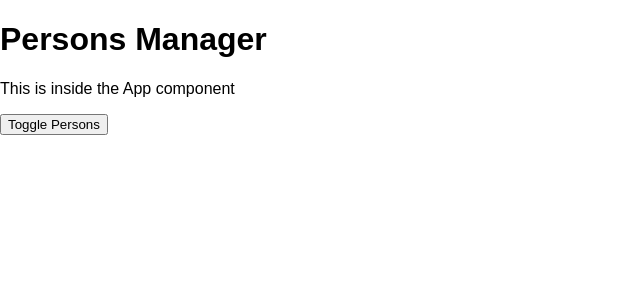
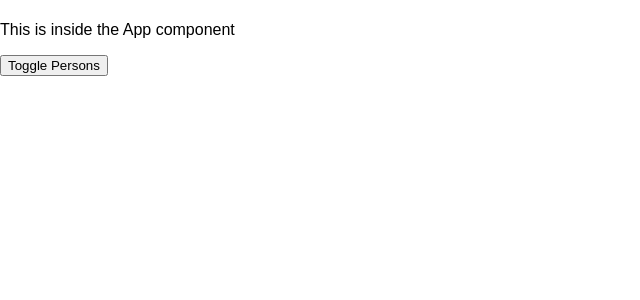
Before and after one commit to mriduladas/new-repo1, a React app: page / in a window 1280 px wide. Shown: the top 300 px of the page, without its empty margins (0-640 px from the left). Built offline with nearby package versions, Linux system fonts and the light colour scheme.

Commit message:
using withClassNew in App.js approach 2

```diff
--- a/src/containers/App.js
+++ b/src/containers/App.js
@@ -3,6 +3,7 @@
 import classes from './App.css';
 import Persons from '../components/Persons/Persons';
 import Cockpit from '../components/Cockpit/Cockpit'
+import withClassNew from '../hoc/withClassNew'
 
 
 
@@ -127,4 +128,4 @@
 }
 
 
-export default App;
+export default withClassNew(App, classes.App);
--- /dev/null
+++ b/src/hoc/withClassNew.js
@@ -0,0 +1,9 @@
+import React from 'react';
+
+const withClassNew = (WrappedCompoent, className) => {
+    return props => (<div className={className}>
+        <WrappedCompoent />
+    </div>)
+}
+
+export default withClassNew;
```
